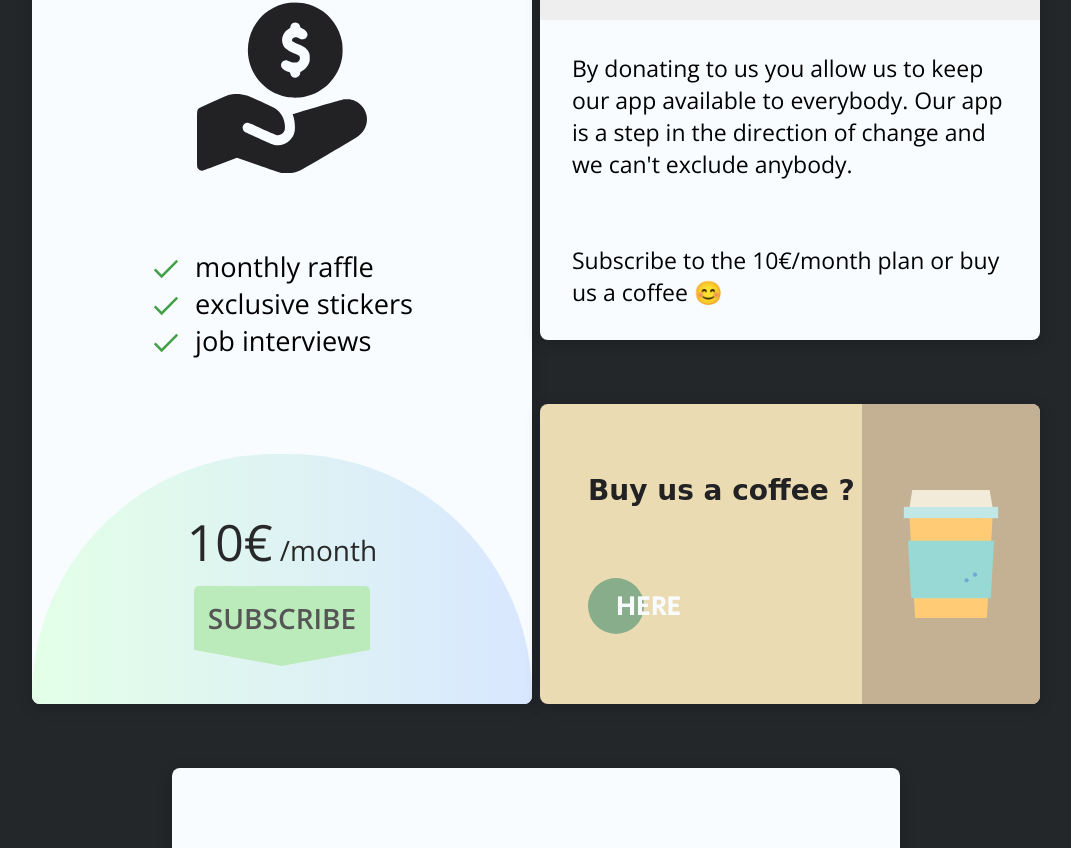
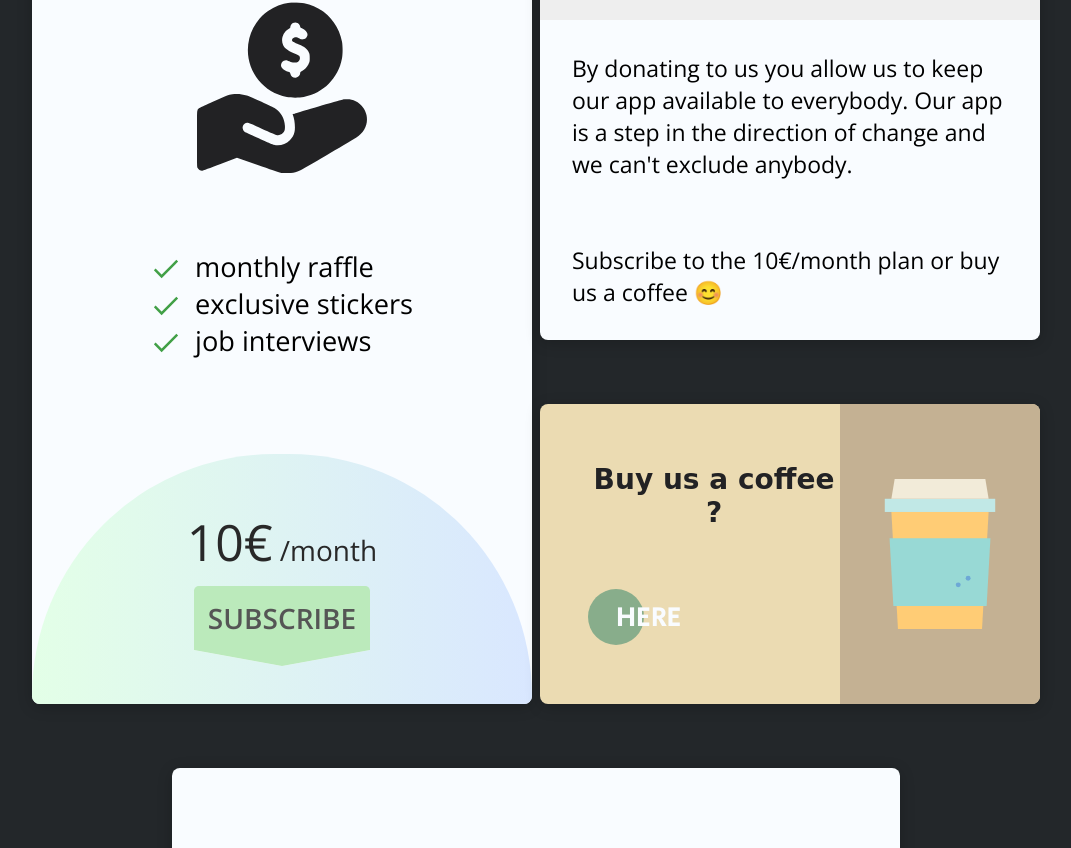
Before and after one commit to leath-dub/groupBA, a plain HTML site: page index.html in a window 1280 px wide. Shown: the part 245-1093 px from the top of the page, without its empty margins (104-1175 px from the left). Drawn offline with nearby package versions, Linux system fonts and the light colour scheme; a web font is replaced by a local one.

Commit message:
final test commit

```diff
--- a/index.html
+++ b/index.html
@@ -67,7 +67,7 @@
               <div class="coffee-btn"></div>
             </div>
             <div class="img">
-              <svg xmlns="http://www.w3.org/2000/svg" xmlns:xlink="http://www.w3.org/1999/xlink" version="1.1" id="Capa_1" x="0px" y="0px" viewBox="0 0 455 455" style="enable-background:new 0 0 455 455;" xml:space="preserve" width="128" height="128">
+              <svg xmlns="http://www.w3.org/2000/svg" xmlns:xlink="http://www.w3.org/1999/xlink" version="1.1" id="Capa_1" x="0px" y="0px" viewBox="0 0 455 455" style="enable-background:new 0 0 455 455;" xml:space="preserve" width="150" height="150">
                 <g>
                   <polygon style="fill:#FFCC75;" points="227.5,90 80,100 100,455 355,455 375,100  "/>
                   <rect x="60" y="60" style="fill:#C1E8E6;" width="335" height="40"/>
@@ -76,7 +76,6 @@
                   <circle style="fill:#6DA8D6;" cx="312.817" cy="301.073" r="7.5"/>
                   <circle style="fill:#6DA8D6;" cx="282.817" cy="321.073" r="7.5"/>
                 </g>
-                <!-- <img src="images/coffee-svgrepo-com.svg" height="150px" width="150px"></img> -->
             </div>
           </div>
         </div>
```
